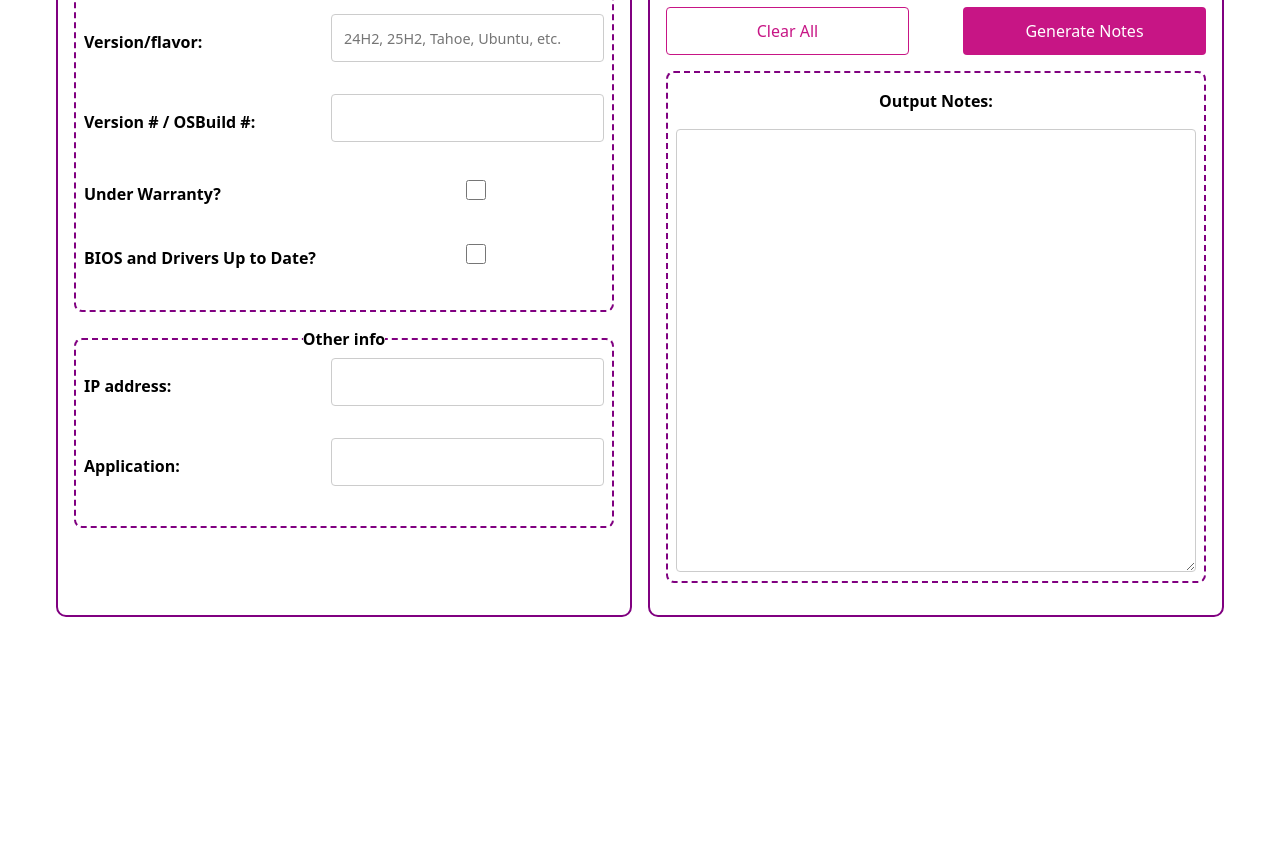
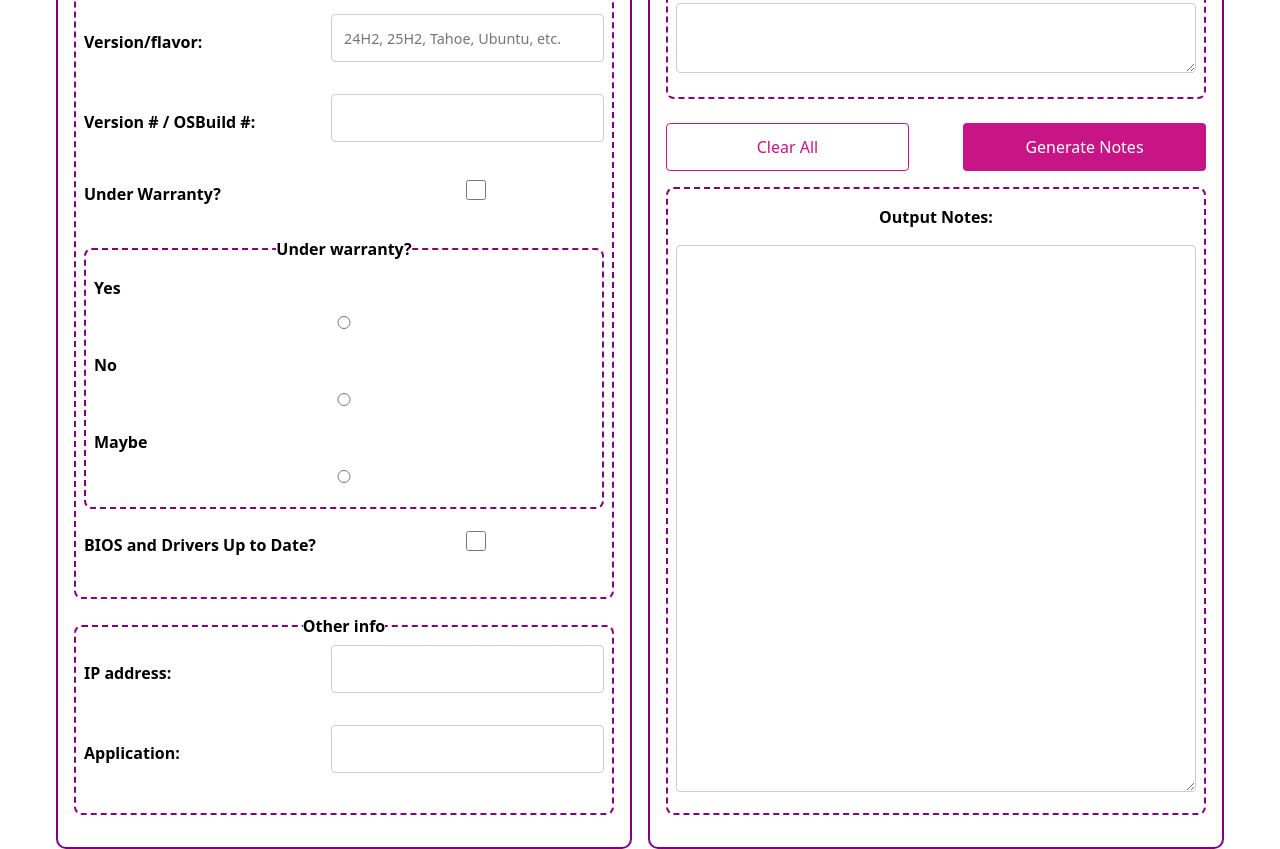
Before and after one commit to simplenotsimpler/it-notemaker, a plain HTML site: page index.html in a window 1280 px wide. Shown: the part 784-1633 px from the top of the page. Before the commit the page ends 1401 px from the top, so only its background shows below. Drawn offline with Linux system fonts and the light colour scheme.

Commit message:
start under warranty radio

```diff
--- a/index.html
+++ b/index.html
@@ -385,7 +385,15 @@
             >
             <input type="checkbox" name="underWarranty" id="underWarranty" />
           </div>
-
+          <fieldset>
+            <legend>Under warranty?</legend>
+              <label for="underWarranty-yes">Yes</label><input type="radio" name="underWarranty" id="underWarranty-yes" value="Yes"/>
+              <label for="underWarranty-no">No</label><input type="radio" name="underWarranty" id="underWarranty-no" value="no"/>
+              <label for="underWarranty-maybe">Maybe</label><input type="radio" name="underWarranty" id="underWarranty-maybe" value="maybe"/>
+          </fieldset>
+          <!-- Under warranty? -->
+           <!-- https://developer.mozilla.org/en-US/docs/Web/HTML/Reference/Elements/input/radio -->
+            <!-- https://developer.mozilla.org/en-US/docs/Web/API/RadioNodeList/value -->
           <!-- TODO should these be yes no maybe?? -->
           <div class="checkbox windows-specific">
             <label
```
